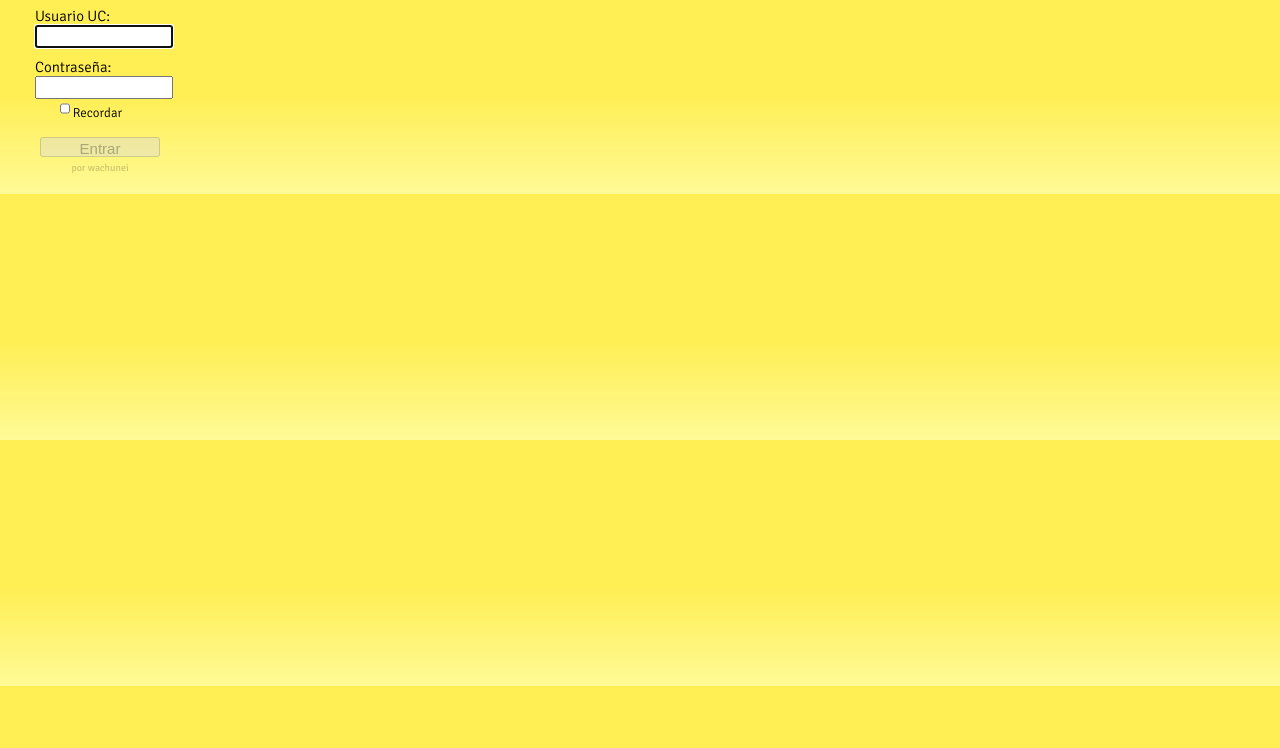
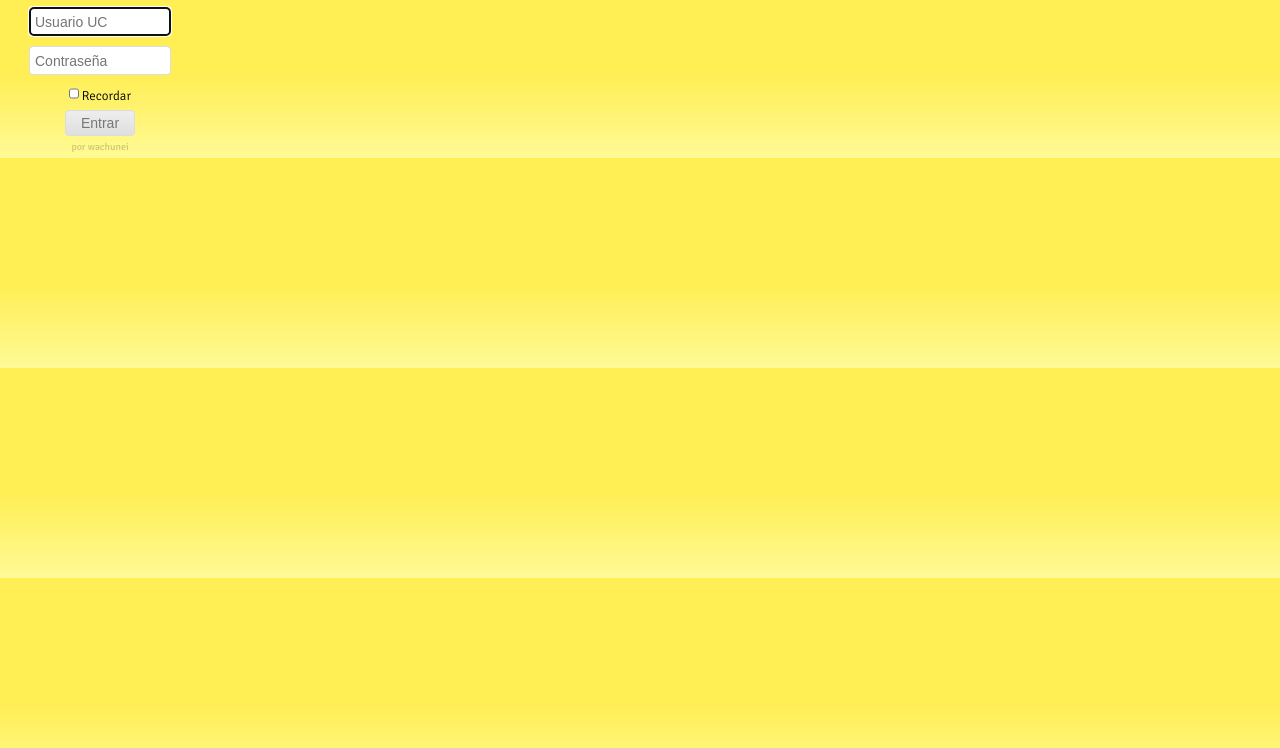
Before and after one commit to wachunei/directSIDING, a browser extension: page index.html in a window 1280 px wide. Shown: the part 52-800 px from the top of the page. Drawn offline with Linux system fonts and the light colour scheme.

Commit message:
Pequeños cambios, v0.3.9

```diff
--- a/css/estilo.css
+++ b/css/estilo.css
@@ -3,7 +3,7 @@
 h1 {text-align: center;font-size: 23px;padding: 0;cursor: pointer;font-weight: 600;}
 h1:hover {color: #363636;}
 
-body {width: 200px;margin: 20px 0;background: -webkit-linear-gradient(#ffee54 60%, #fffa96 100%);font-family: "Signika";}
+body {width: 200px;margin: 20px 0 5px;background: -webkit-linear-gradient(#ffee54 60%, #fffa96 100%);font-family: "Signika";}
 body#full {width: auto;background: #ffee54;}
 body#full header {margin: 0 auto;}
 body#full h1 {font-size: 50px; cursor: default;}
@@ -16,16 +16,16 @@ body#full.options footer small{opacity: 0.2;}
 body#full.options dl div { border-bottom: 1px solid rgba(127,127,127,0.15); padding: 10px 20px;}
 body#full.options dl dt {float: left; width: 200px; font-weight: 300;}
 body#full.options dl dd {float: right; width: 250px;}
-body#full.options dl dt label {display: inline; margin: 0; cursor: pointer;font-weight: 300;}
+body#full.options dl dt label {display: inline; margin: 0; cursor: pointer;font-weight: 300; font-weight: lighter;}
 body#full.options dl dt small {color:#c4c4c4; font-size: 11px; display: block; font-family: Helvetica,Arial,sans-serif; width: 170px;}
 body#full.options dl dt small:hover {color: #333;}
 body#full.options .disabled small:hover {color: #c4c4c4;}
 body#full.options dl div:after, #bottombar:after {clear:both;content:".";display:block;height:0;visibility:hidden;}
 body#full.options dl #rem_user:hover #forget {opacity: 1;}
-body#full.options #forget {color: #a8a8a8; text-transform: uppercase; font-size: 14px; float: right; display: block; padding: 3px; cursor: pointer; opacity: 0.5; font-weight: 300;}
-body#full.options #forget:hover {color: white; background: #a8a8a8; border-radius: 4px; padding: 3px; opacity: 1;}
+body#full.options #forget {color: #a8a8a8; text-transform: uppercase; border-radius: 4px; font-size: 14px; float: right; display: block; padding: 3px 5px; cursor: pointer; opacity: 0.5; font-weight: 300;}
+body#full.options #forget:hover {color: white; background: #a8a8a8;  opacity: 1;}
 body#full.options #bottombar {padding-top: 10px;}
-body#full.options #version {text-align: left;font-family: monospace; font-size: 10px; float: left; opacity: 0.3; margin: 3px 0 0 5px;}
+body#full.options #version {text-align: center;font-family: monospace; font-size: 10px; opacity: 0.3; margin: 3px 0 0 5px; padding: 0 0 5px;}
 body#full.options #version:hover {opacity: 1;}
 body#full.options #version a {color: #a4a4a4; text-decoration: none;background: url("../i/icon_lab.svg") left center no-repeat; padding: 3px 5px 5px 15px;}
 body#full.options #share {float: right; opacity: 0.1;}
@@ -51,13 +51,34 @@ body#full.login section:after {clear:both;content:".";display:block;height:0;vis
 #btncerrar {position: absolute; display: block; width: 16px; height: 16px; top:1px; right: 1px; opacity: 0.4; background: url('../i/icon_close.svg') center center no-repeat; text-indent: -1000000px;}
 #btncerrar:hover {opacity: 1;}
 #content{margin: 0 auto; width: 150px;}
-label {display: block; margin: 10px 10px 0; font-size: 15px; font-weight: lighter;}
-input {width: 130px; display: block; height: 17px; font-size: 15px;}
-#btnsub {width: 120px; height: 20px; margin: 15px 15px 5px;}
+/*label {display: block; margin: 5px auto 0; font-size: 15px; font-weight: lighter;}*/
+label#remember_label {width: 100%; text-align: center; margin: 0 auto; font-weight: lighter; display: inline-block; font-size: 13px;}
+input[type=text],input[type=password] {width: 130px; display: block; height: 17px; font-size: 14px; border:1px solid #ddd; padding: 5px; border-radius: 4px; margin: 10px auto;}
 footer {color: #000;text-align: center; font-size: 10px; margin-top: 3px;opacity: 0.2;}
 input[type=checkbox] {width: 10px;}
-label[for=check_remember] {width: auto; margin:1px 35px 0; padding: 0; font-weight: lighter; font-size: 13px;}
-label[for=check_remember], input[type=checkbox] {display: inline-block;}
+
+#btnsub {
+	box-shadow: 0px 0px 0px 0px #ffffff;
+	background:-webkit-gradient( linear, left top, left bottom, color-stop(0.05, #ededed), color-stop(1, #dfdfdf) );
+	background-color:#ededed;
+	border-radius:4px;
+	border:1px solid #dcdcdc;
+	display:block;
+	color:#777777;
+	font-size:14px;
+	font-weight:normal;
+	padding:4px 15px;
+	text-decoration:none;
+	margin: 5px auto;
+	cursor: pointer;
+}
+
+#btnsub:hover {
+	background:-webkit-gradient( linear, left top, left bottom, color-stop(0.05, #dfdfdf), color-stop(1, #ededed) );
+	background-color:#dfdfdf;
+}
+/* This imageless css button was generated by CSSButtonGenerator.com */
+
 
 /* transiciones */
 #share, #version,#aviso_logueado, #forget {
--- a/index.html
+++ b/index.html
@@ -20,10 +20,10 @@
 
 			<section id="content">
 				<form action="https://intrawww.ing.puc.cl/siding/index.phtml" method="post" name="LoginForm" id="form-siding" target="_blank" autocomplete="off">
-	                <label for="user-siding">Usuario UC:<input id="user-siding" type="text" name="login" size="10" maxlength="20" tabindex="1" /></label>
-	                <label for="password-siding">Contraseña:<input id="password-siding" type="password" name="passwd" size="10" maxlength="40" tabindex="2" /></label>
+	                <input id="user-siding" type="text" name="login" size="10" maxlength="20" tabindex="1" placeholder="Usuario UC" />
+	                <input id="password-siding" type="password" name="passwd" size="10" maxlength="40" tabindex="2" placeholder="Contraseña"/>
 
-	               <label for="check_remember"><input type="checkbox" id="check_remember" name="recuerdo" value="checked" tabindex="3" /> Recordar </label>
+	               <label for="check_remember" id="remember_label"><input type="checkbox" id="check_remember" name="recuerdo" value="checked" tabindex="3" /> Recordar </label>
 	                <input type="submit" id="btnsub" value="Entrar" tabindex="4"/>
 
 				</form>
--- a/js/background.js
+++ b/js/background.js
@@ -9,3 +9,7 @@ chrome.extension.onRequest.addListener(function (request, sender, sendResponse)
 		sendResponse({}); //nada.
 	}
 });
+
+//if(localStorage.getItem("dS_gray") == "true"){
+	//chrome.browserAction.setIcon({"path":"../i/icon_gray_mini.png"});
+//}
--- a/js/siding.js
+++ b/js/siding.js
@@ -27,8 +27,9 @@ function siding() {
 
 		/** Click en salir **/
 		$("a[href$='logout.phtml']").click(function(e){
+			$.ajax($(this).attr("href")).done(function() {});
+			window.location.href = chrome.extension.getURL("login.html");
 			e.preventDefault();
-			$.ajax($(this).attr("href"));
-			window.location.href = chrome.extension.getURL("login.html");
+
 		});
  }
```
Also changed, not shown: js/options.js (+11 -0 lines), options.html (+10 -11 lines), i/icon_gray.png (added), i/icon_gray_mini.png (added), manifest.json.
